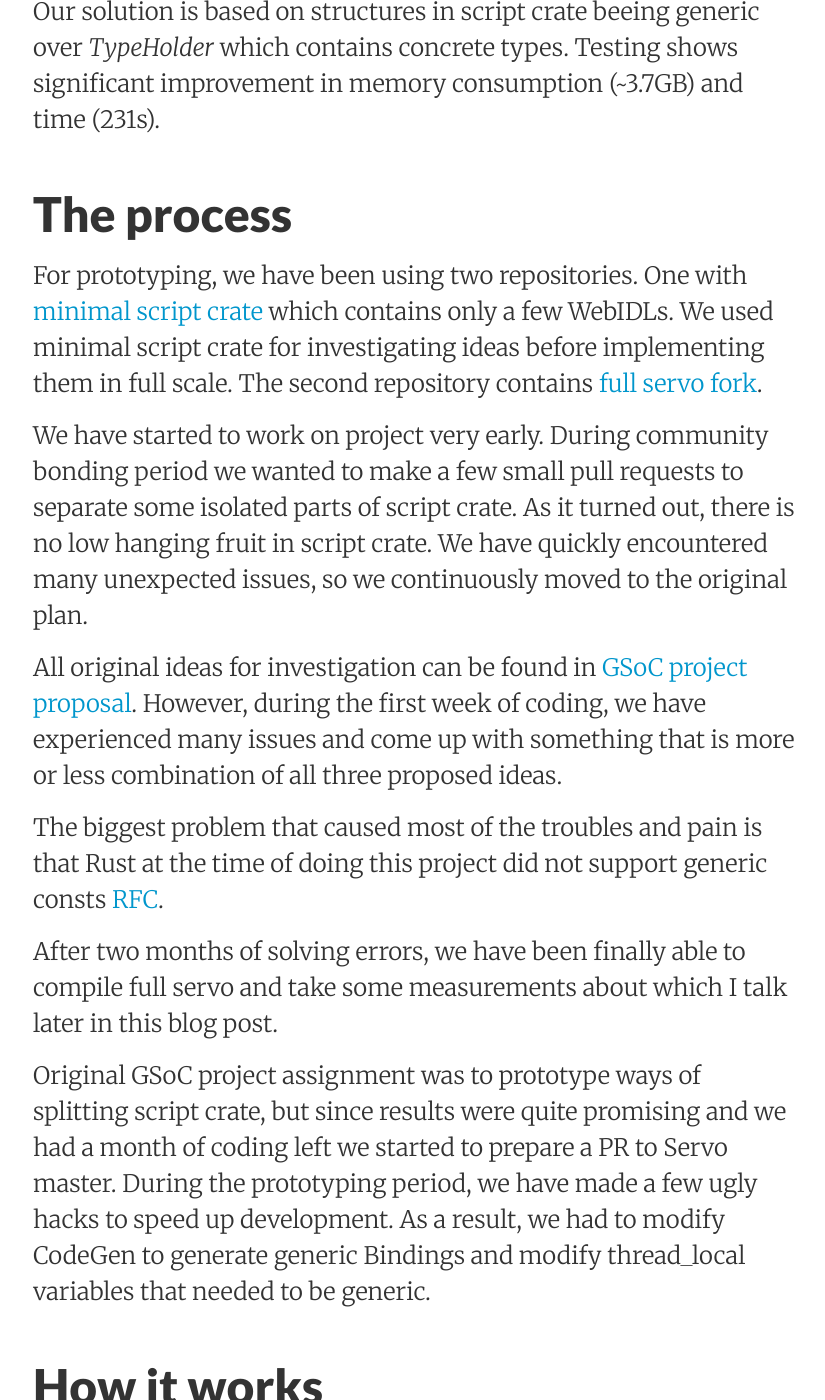
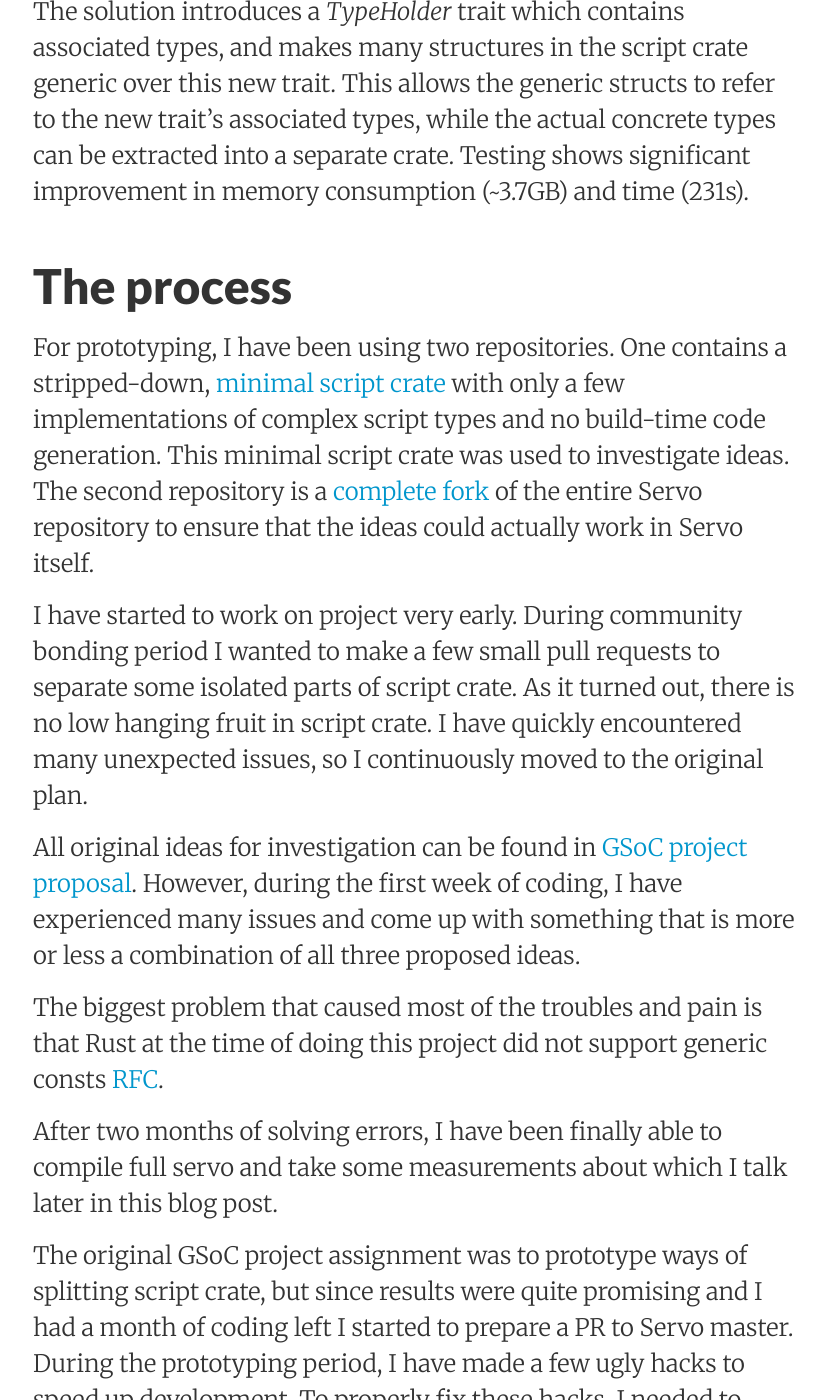
Before and after one commit to servo/blog.servo.org, a Jekyll site: the page built from _posts/2018-08-09-gsoc-generic-servo.md, in a window 1280 px wide and 1400 px high, scrolled down 805 px. Shown: the whole window, without its empty margins (223-1048 px from the left). Built offline with Jekyll 4.4.1, drawn with Linux system fonts in a browser that asks for light colours; our own code applies the rules of GitHub Pages for plain Markdown files; some of the changed text lies outside the part shown.

Commit message:
fixed comments from PR for generic servo post

`````diff
--- a/_posts/2018-08-09-gsoc-generic-servo.md
+++ b/_posts/2018-08-09-gsoc-generic-servo.md
@@ -1,79 +1,86 @@
 ---
  layout:     post
- title:      Split Servo's script crate
+ title:      GSoC wrap-up: Splitting Servo's script crate
  date:       2018-08-09 00:30:00
- summary:    Summary of separation Servo's script crate to smaller crates
+ summary:    A summary of the work to separate one very large crate into smaller ones
  categories:
  ---
 
 ## Introduction
 
-I am Peter Hrvola (retep007) [Twitter](https://twitter.com/retep007) [Github](https://github.com/retep007). During my GSoC project, I have been working on investigating the monolithic nature of Servo's script crate and prototyping separation to smaller crates. Our goal was to improve the use of resources during compilation. Current debug build consumes over 5GB of memory and takes 347s.
+I am Peter Hrvola (retep007) [Twitter](https://twitter.com/retep007) [Github](https://github.com/retep007). During my GSoC project, I have been working on investigating the monolithic nature of Servo's script crate and prototyping separation to smaller crates. My goal was to improve the use of resources during compilation. Current debug build consumes over 5GB of memory and takes 347s.
 
-Our solution is based on structures in script crate beeing generic over *TypeHolder* which contains concrete types. Testing shows significant improvement in memory consumption (~3.7GB) and time (231s).
+The solution introduces a *TypeHolder* trait which contains associated types, and makes many structures in the script crate generic over this new trait. This allows the generic structs to refer to the new trait's associated types, while the actual concrete types can be extracted into a separate crate. Testing shows significant improvement in memory consumption (~3.7GB) and time (231s).
 
 ## The process
 
- For prototyping, we have been using two repositories. One with [minimal script crate](https://github.com/retep007/servo) which contains only a few WebIDLs. We used minimal script crate for investigating ideas before implementing them in full scale. The second repository contains [full servo fork](https://github.com/retep007/servo_1).
+For prototyping, I have been using two repositories. One contains a stripped-down, [minimal script crate](https://github.com/retep007/servo) with only a few implementations of complex script types and no build-time code generation. This minimal script crate was used to investigate ideas. The second repository is a [complete fork](https://github.com/retep007/servo-1) of the entire Servo repository to ensure that the ideas could actually work in Servo itself.
 
-We have started to work on project very early. During community bonding period we wanted to make a few small pull requests to separate some isolated parts of script crate. As it turned out, there is no low hanging fruit in script crate. We have quickly encountered many unexpected issues, so we continuously moved to the original plan.
+I have started to work on project very early. During community bonding period I wanted to make a few small pull requests to separate some isolated parts of script crate. As it turned out, there is no low hanging fruit in script crate. I have quickly encountered many unexpected issues, so I continuously moved to the original plan.
 
-All original ideas for investigation can be found in [GSoC project proposal](https://storage.googleapis.com/summerofcode-prod.appspot.com/gsoc/core_project/doc/5703489939308544_1521985113_Servo__Prototype_ways_of_splitting_up_the_script_crate.pdf?Expires=1533631036&GoogleAccessId=summerofcode-prod%40appspot.gserviceaccount.com&Signature=YqnoZPNmnUH0nJypUnCWLD50wFqU8%2FnZOVO8ImlKmQY3RQM5d85Q5WFdOqABIUQIrhUTqo2clrVJcdG%2FFgZmSXC20ErWY4PV6FWSGwhuK3WgHBRAfjPn2iz4hdhwitnQdMCBpaL9bZRvvUJa%2BEZU1CxLLC8pwK6c8yF18YJKHddxuos7ackjhG7vLSuIvVvxfn419g3%2BEsfQPEpVOZbFugbXgGg2FBH7n7ZUeCj%2BTpEZrhnow7W%2Biu3pGinj536nA%2BqccssL5%2FdVyGHHsbEFXBoek%2B5IoyEqXA92Gh8ydp%2Fba%2Btv4CbxbRyzkasIrP2eemooyvv334WC7TOBetyUBw%3D%3D). However, during the first week of coding, we have experienced many issues and come up with something that is more or less combination of all three proposed ideas.
+All original ideas for investigation can be found in [GSoC project proposal](https://docs.google.com/document/d/1uZDmzuQZM4dTklR3ksrAnMgCWCkfJjtRl-rbQ7-54Gc/edit?usp=sharing). However, during the first week of coding, I have experienced many issues and come up with something that is more or less a combination of all three proposed ideas.
 
 The biggest problem that caused most of the troubles and pain is that Rust at the time of doing this project did not support generic consts [RFC](https://github.com/rust-lang/rust/issues/44580).
 
-After two months of solving errors, we have been finally able to compile full servo and take some measurements about which I talk later in this blog post.
+After two months of solving errors, I have been finally able to compile full servo and take some measurements about which I talk later in this blog post.
 
-Original GSoC project assignment was to prototype ways of splitting script crate, but since results were quite promising and we had a month of coding left we started to prepare a PR to Servo master. During the prototyping period, we have made a few ugly hacks to speed up development. As a result, we had to modify CodeGen to generate generic Bindings and modify thread_local variables that needed to be generic.
+The original GSoC project assignment was to prototype ways of splitting script crate, but since results were quite promising and I had a month of coding left I started to prepare a PR to Servo master. During the prototyping period, I have made a few ugly hacks to speed up development. To properly fix these hacks, I needed to modify the [build-time code generation](https://github.com/servo/servo/pull/21371/files#diff-60d01595cff328c165842fea9e4ccbc2) to generate generic code that used the TypeHolder trait, as well as find replacements for [thread local variables](https://github.com/servo/servo/pull/21371/files#diff-6c9eb9831bece73e53b647b302e4f9b8) that needed to store generic values.
 
 ## How it works
 
-The final idea of separation is based on using the *TypeHolderTrait*. TypeHolderTrait is a trait with type parameters for every WebIDL interface that we want to move outside of the script crate. *TypeHolderTrait* itself is defined in script crate with all type parameter traits. However, it is implemented outside of the script crate so it can provide concrete types. TypeHolder enables us to use constructs like static methods in script crate. Later, we use TypeHolder as type parameter for structs and methods that require access to external types. *TypeHolderTrait* might look like:
+The final idea of separation is based on using the [TypeHolderTrait](https://github.com/servo/servo/pull/21371/files#diff-12c9bc2e114f0cc3677b5a3b11349eaf). TypeHolderTrait is a trait with type parameters for every WebIDL interface that we want to extract from the script crate. *TypeHolderTrait* itself is defined in script crate with all type parameter traits. However, it is [implemented](https://github.com/servo/servo/pull/21371/files#diff-3092ed761ed8d9f72f5f0298b15b77d8R142) outside of the script crate so it can provide concrete types. TypeHolder enables us to use constructs like static methods in script crate. Later, we use TypeHolder as type parameter for structs and methods that require access to external types. Let's have origial dom struct like DOMParser:
+```rust
+struct DOMParser {
+    fn new_inherited(window: &Window) -> DOMParser {}
+
+    fn new(window: &Window) -> DomRoot<DOMParser> {}
+
+    pub fn Constructor(window: &Window) -> Fallible<DomRoot<DOMParser>> {}
+}
+```
+
+This struct definition is removed from *script* crate. The DOMParserTrait with public methods is created and added as associated type to *TypeHolderTrait* which can than be used in place of original DOMParser type.
 
 ```rust
 trait TypeHolderTrait {
     type DomParser: DomParserTrait<Self>
 }
 
-```
 
-````rust
-trait DOMParserTrait<TH: TypeHolderTrait>: MutDomObject + IDLInterface + MallocSizeOf + JSTraceable + DOMParserMethods<TH> {
+trait DOMParserTrait<TH: TypeHolderTrait>: DOMParserMethods<TH> {
     fn Constructor(window: &Window<TH>) -> Fallible<DomRoot<TH::DOMParser>>;
 }
 
 ````
 
-IDLTraits usually have only a few functions.
-
 ## Effects on Servo
 
-Modifications in final PR should have only minimal effects on Servo speed. However, the codebase has undergone big surgery 🏥. With about 12000 modified line. The most intrusive change is to use TypeHolder where it is required. It turns out that TypeHolder is needed in a lot of places. Leading cause of such a large number of changes is mainly *GlobalScope* which is used all around the codebase and needs to be generic.
+Modifications in final PR should have only minimal effects on Servo speed. However, the codebase has undergone big surgery: over 12000 modified lines 🏥! The most intrusive change is to use TypeHolder where it is required. It turns out that TypeHolder is needed in a lot of places. Leading cause of such a large number of changes is mainly *GlobalScope* which is used all around the codebase and needs to be generic.
 
-Due to lack of Rust support for generic static variables at many places we had to modify the code to use initialization methods to fill static variables. For example, in Bindings, we have added an *InitTypeHolded* function which replaces the content of mutable static variables with appropriate function calls. This pattern was used with the *build.rs* script and also thread locals.
+Due to lack of Rust support for generic static variables at many places I had to modify the code to use initialization methods to fill static variables early during program initialization. For example, in Bindings, I have added an *InitTypeHolded* function which replaces the content of mutable static variables with appropriate function calls.
 
 ## Speeeeed 🚀
 
-I have done testing on MacBook Pro 2015, High Sierra, 2,7 GHz i5 dual core, 16 GB RAM using `/usr/bin/time`, which shows maximal memory usage during compilation.
+I have done testing on MacBook Pro 2015, High Sierra, 2,7 GHz i5 dual core, 16 GB RAM using `/usr/bin/time cargo build`, which shows maximal memory usage during compilation.
 
 Resources were measured in this way:
 
 1. compile full servo
-2. modify Attr.rs file and ServoParser.rs file (after separation they are in different crates)
+2. modify Attr.rs file and ServoParser.rs files so I force recompilatiion of crates. After separation Attr.rs and ServoParser.rs are in different crates.
 3. measure resources used to build a full servo
 
-|           | Generic Servo | Servo without modification |
+|           | Servo with multiple script crates | Servo with one script crate |
 | --------- | ------------- | -------------------------- |
 | RAM       | 3.74GB        | 5.1GB                      |
 | Real time | 231s          | 347s                       |
 
-As we can see in the table above, resource usage during compilation has drastically changed. The main reason is that because of a large number of generic structures which postpone parts of compilation to later monomorphization. In future, actual separation of dom structs to upstream crates will lower this number even more. In the current version, only six dom_structs were moved outside the script crate.
+As we can see in the table above, resource usage during compilation has drastically changed. The main reason is that because of a large number of generic structures which postpone parts of compilation to later monomorphization. In future, actual separation of dom structs to upstream crates will lower this number even more. In the current version, only six dom structs were moved outside the script crate.
 
 ## Future work
 
 At the time of writing this post, there is still continuous work on modifying generic Servo before creating a PR.
 
-Thinks left to be done:
+Things left to be done:
 
 1. Fix tests
 2. Performance optimization
@@ -82,11 +89,11 @@
 ## Important links
 
 - [Pull request to Servo](https://github.com/servo/servo/pull/21371)
-- [GSoC project](https://summerofcode.withgoogle.com/serve/5065009403527168/)
+- [GSoC project proposal](https://docs.google.com/document/d/1uZDmzuQZM4dTklR3ksrAnMgCWCkfJjtRl-rbQ7-54Gc/edit?usp=sharing))
 - [Document with TypeHolder idea](https://paper.dropbox.com/doc/Script-Trait-types--AJwd82loCgoigvnx2NGK7G1mAQ-BKKNiTpqoTSvd502snFlu)
 
 ## Conclusion
 
-Working on a project for two months without successful compilation and having compiler yelling that you have made 34174 mistakes is a bit scary. However, they say that the more mistakes you make, the more you learn. I guess I have made a lot of mistakes and I have learned a ton as we have constantly been pushing the Rust-lang to its limits in large Servo codebase. All in all, this was an awesome project, and I enjoyed it very much.
+Working on a project for two months without successful compilation and having compiler yelling that you have made 34174 mistakes is a bit scary. However, they say that the more mistakes you make, the more you learn. I guess I have made a lot of mistakes and I have learned a ton as I have constantly been pushing the Rust-lang to its limits in large Servo codebase. All in all, this was an awesome project, and I enjoyed it very much.
 
 I would like to thank my mentor [Josh Bowman-Matthews (jdm)](https://twitter.com/lastontheboat) for this opportunity. It was such a pleasure to work with him.
`````
